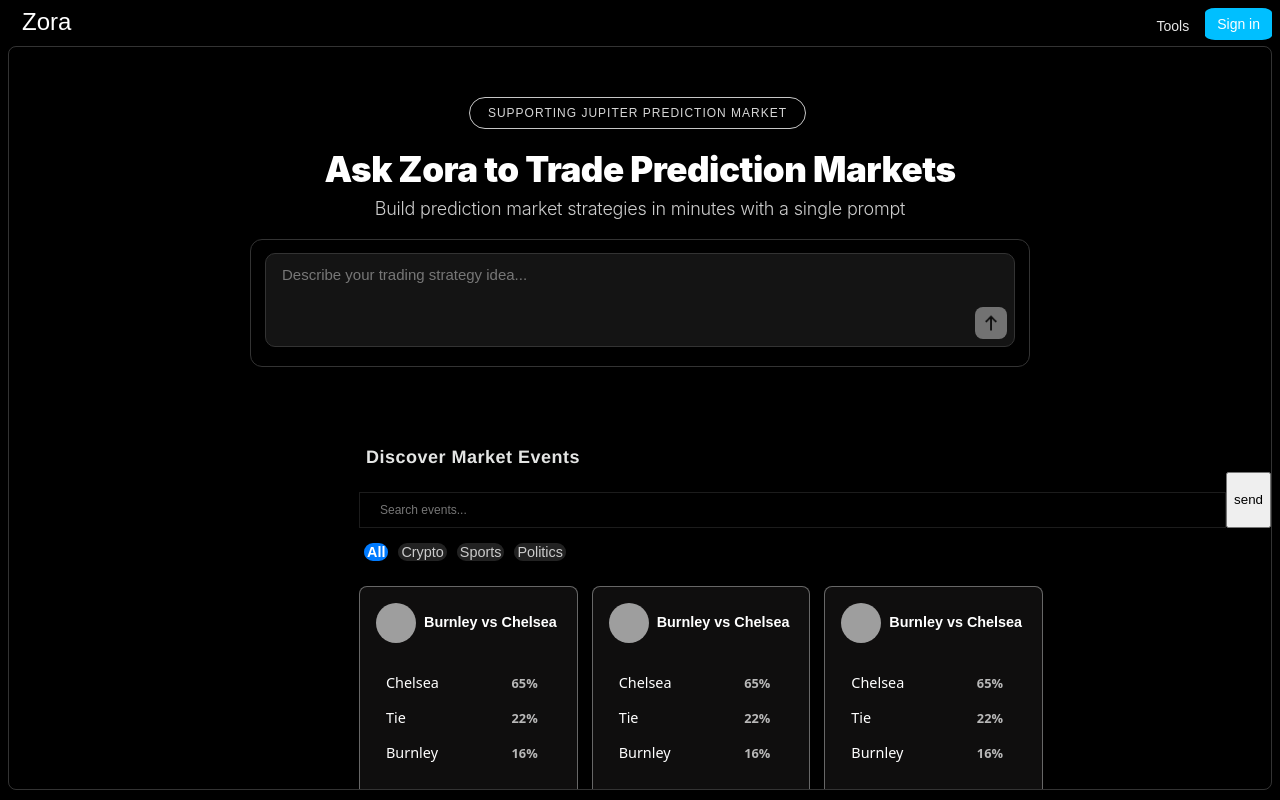
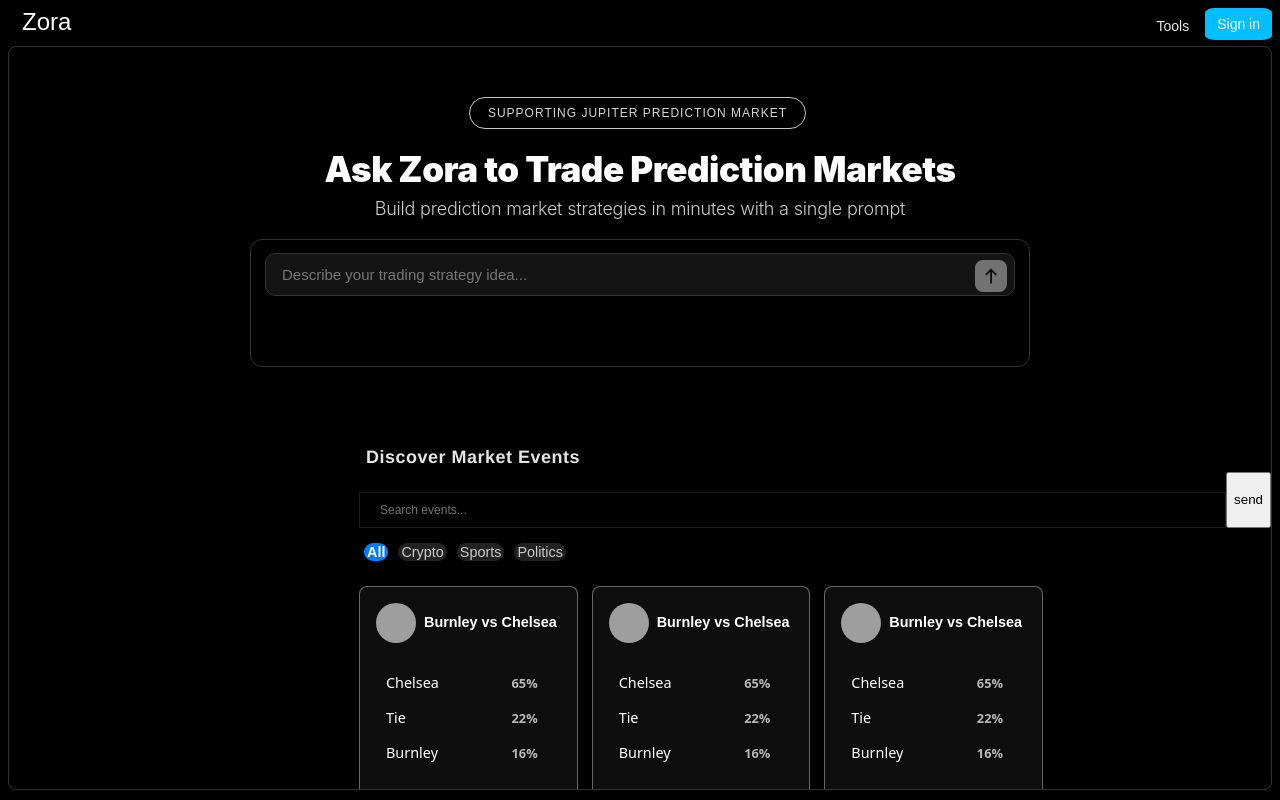
Before and after one commit to aayushk9/zora, a React (Vite) app in the folder apps/web/: page / in a window 1280 px wide. Built offline with nearby package versions, Linux system fonts and the light colour scheme; grey boxes are pictures that could not be loaded.

Commit message:
fix: now user can expand box with suggested prompts

```diff
--- a/apps/web/src/components/InputBox/InputBox.tsx
+++ b/apps/web/src/components/InputBox/InputBox.tsx
@@ -1,56 +1,70 @@
-import React from "react"
+import React, { useState, useRef } from "react"
 import styles from './InputBox.module.css'
-import { useState } from "react"
 import sendIcon from '../../assets/send.png'
+import { SuggestedPrompts } from "../SuggestedPrompts/SuggestedPrompts"
 
-export function InputBox({noOuterBorder, noSuggestedPrompts, onSend}: any) {
+export function InputBox({ noOuterBorder, noSuggestedPrompts, onSend }: any) {
 
     const [query, setQuery] = useState("")
     const [isExpanded, setIsExpanded] = useState(false);
+
+    const containerRef = useRef<HTMLDivElement | null>(null);
+
     const isEmpty = query.trim() === ""
+    const showSuggestions = isExpanded && !noSuggestedPrompts && isEmpty
 
     const research = (e: React.FormEvent) => {
         e.preventDefault();
-
-     if(!isEmpty){
-       if(onSend) onSend(query);
+        if (!isEmpty) {
+            if (onSend) onSend(query);
             setQuery("");
+            setIsExpanded(false);
         }
     }
 
     return (
         <React.Fragment>
-            <div className={`${styles.container} ${noOuterBorder ? styles.noBorder: ""}`}>
-                <form className={styles.form} onSubmit={research}>
+            <div className={`${styles.container} ${noOuterBorder ? styles.noBorder : ""}`}>
+                <div
+                    className={`${styles.wrapper} ${isExpanded ? styles.expandedWrapper : ""} ${noOuterBorder ? styles.noBorder : ""}`}
+                    ref={containerRef}
+                >
+                    <form className={`${styles.form}`} onSubmit={research}>
+                        <div className={styles.inputSection}>
                             <textarea
                                 value={query}
                                 onChange={(e) => setQuery(e.target.value)}
-                        className={`${styles.textArea} ${isExpanded ? styles.expanded : ""}`}
-                        onFocus={() => {setIsExpanded(true)}}
-                        onBlur={() => {setIsExpanded(false)}}
-                        onKeyDown={() => setIsExpanded(false)}
+                                className={styles.textArea}
+                                onFocus={() => { setIsExpanded(true) }}
+                                onBlur={(e) => {
+                                    if (!containerRef.current?.contains(e.relatedTarget as Node)) {
+                                        setIsExpanded(false);
+                                    }
+                                }}
                                 placeholder="Describe your trading strategy idea..."
-                        rows={4}
+                                rows={isExpanded ? 3 : 1}
                             />
-
-                   {isExpanded && !noSuggestedPrompts && (
-                    <div>
-                        <button>Predict the outcome of the next Solana price event and explain your reasoning</button>
-                        <button>Analyze which side (YES/NO) has a better risk-to-reward ratio for this market</button>
-                        <button>Suggest a trading strategy for low-volume but high-confidence markets</button>
-                        <button>Estimate the probability of this event resolving as YES based on current liquidity</button>
-                        <button>Summarize key signals that might affect the market outcome over the next 24 hours.</button>
-                    </div>
-                   )}
 
                             <button
                                 type="submit"
                                 disabled={isEmpty}
-                        className={` ${styles.sendBtn} ${isEmpty ? styles.disabled : ""}`} aria-label="Send">
+                                className={`${styles.sendBtn} ${isEmpty ? styles.disabled : ""}`} aria-label="Send">
                                 <img src={sendIcon} alt="send" className={styles.sendIcon} />
                             </button>
+                        </div>
+
+                        {showSuggestions && (
+                            <div className={styles.suggestions}>
+                                <div className={styles.divider}></div>
+                                <SuggestedPrompts onSelect={(text: string) => {
+                                    setQuery(text);
+                                    setIsExpanded(false)
+                                }}
+                                />
+                            </div>
+                        )}
                     </form>
-                {/*when some event is selected it should be placed here*/}
+                </div>
             </div>
         </React.Fragment>
     )
```
Lines whose indentation alone changed are shown as unchanged.
